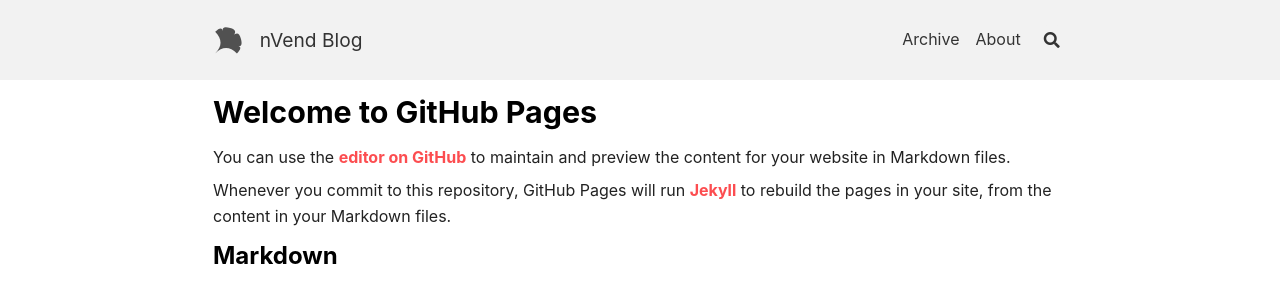
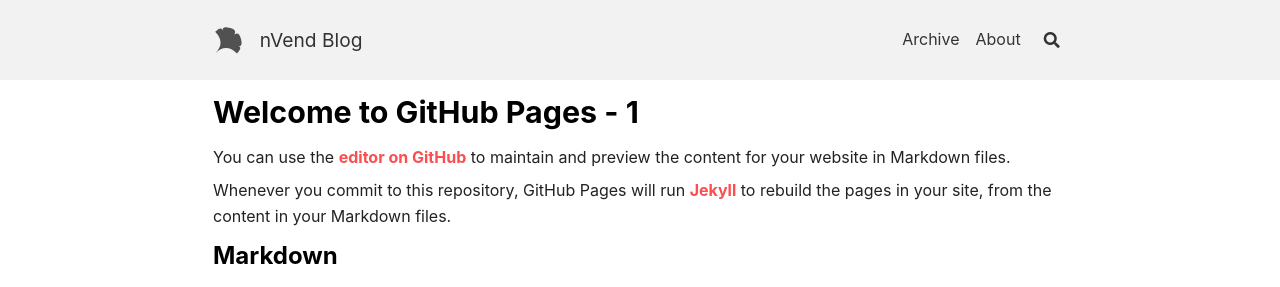
Before and after one commit to countrydev76vending/nvend-blog, a Jekyll site: the page built from index.md, in a window 1280 px wide. Shown: the top 287 px of the page. Built offline with Jekyll 4.4.1, drawn with Linux system fonts in a browser that asks for light colours; nearby versions of some CDN libraries; emoji names are drawn with the system emoji font; our own code applies the rules of GitHub Pages for plain Markdown files; the list of posts is cut into pages by our own code.

Commit message:
edit index.md for git test

```diff
--- a/index.md
+++ b/index.md
@@ -1,4 +1,4 @@
-## Welcome to GitHub Pages
+## Welcome to GitHub Pages - 1
 
 You can use the [editor on GitHub](https://github.com/countrydev76vending/nvend-blog/edit/master/index.md) to maintain and preview the content for your website in Markdown files.
 
```
